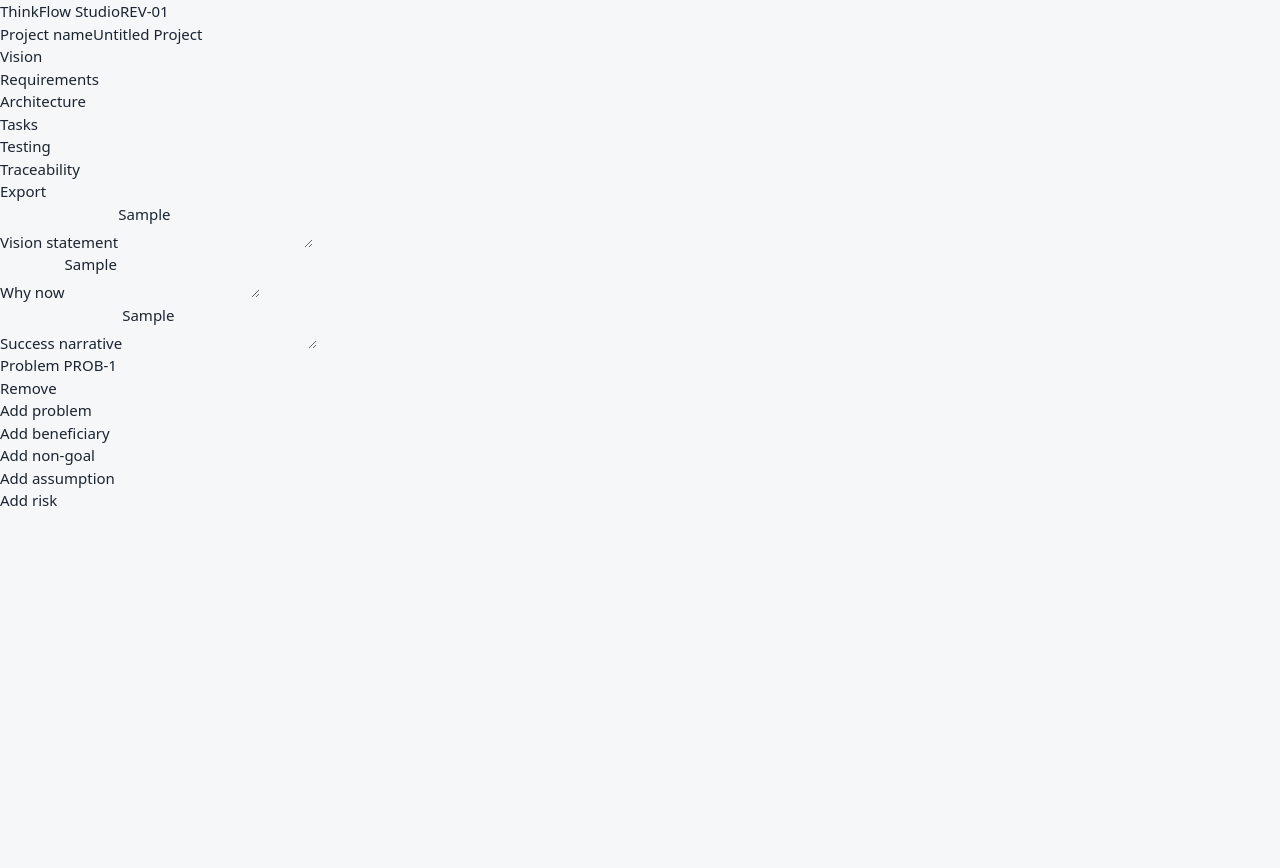
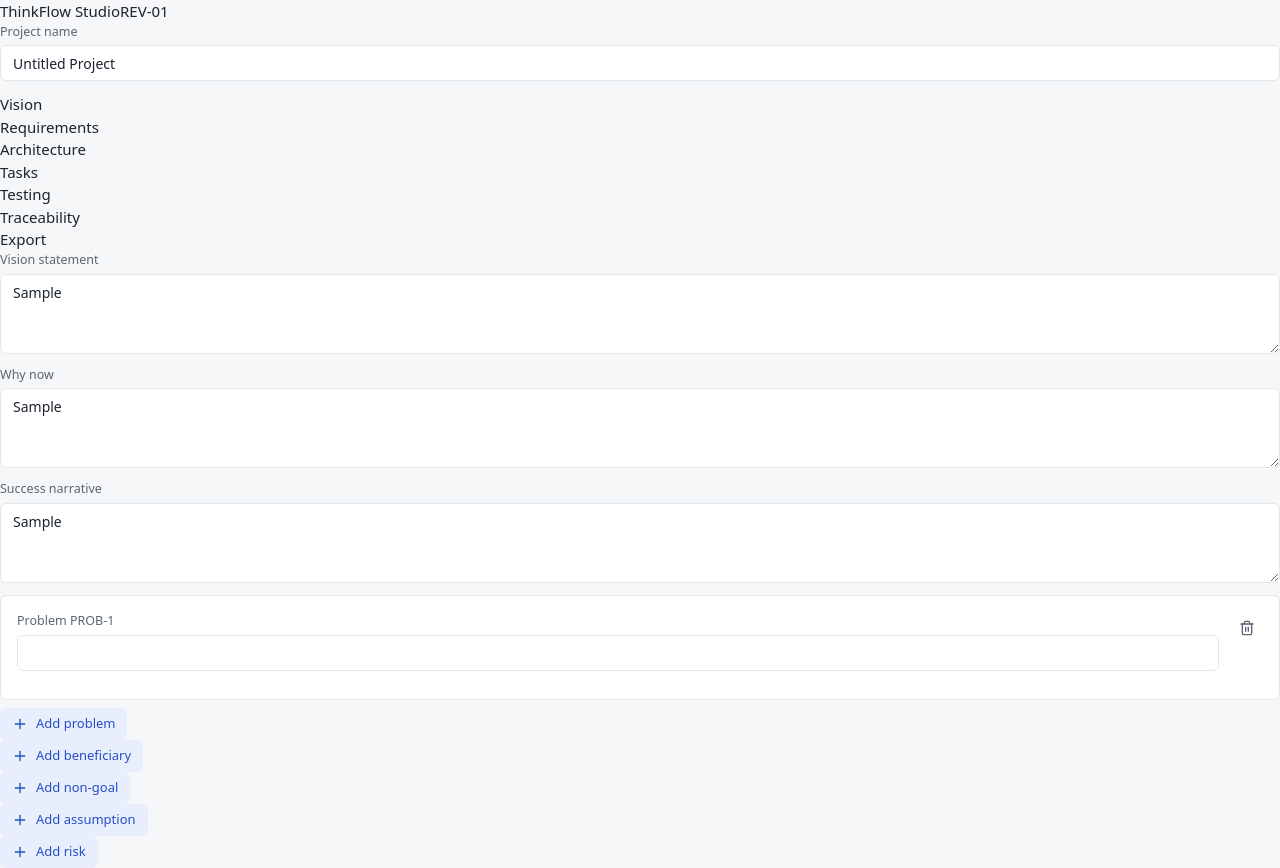
Before and after one commit to WaseemAbbaspk/ThinkFlow, a React (Vite) app in the folder app/: page / in a window 1280 px wide. Both pictures are taken after typing "Sample", "Sample", "Sample" into the empty fields and a click on the button "Add problem". Before the commit the page ends 800 px from the top, so only its background shows below. Built offline with nearby package versions, Linux system fonts and the light colour scheme.

Commit message:
Rebuild form inputs on shadcn primitives, keeping native selects and the public API

```diff
--- a/app/src/components/inputs.tsx
+++ b/app/src/components/inputs.tsx
@@ -1,13 +1,36 @@
 import React, { useId } from 'react';
+import { Input } from '@/components/ui/input';
+import { Textarea } from '@/components/ui/textarea';
+import { Label } from '@/components/ui/label';
+import { Card } from '@/components/ui/card';
+import { Button } from '@/components/ui/button';
+import { Plus, Trash2 } from 'lucide-react';
+import { cn } from '@/lib/utils';
+
+/* Radix Select has no multiple-selection mode, and the stage forms are driven in tests via
+   userEvent.selectOptions(getByLabelText(...)). Both need native <select> semantics, so these
+   stay native elements and are styled to match the shadcn inputs. */
+const selectClass = cn(
+  'flex w-full rounded-[6px] border border-input bg-card px-3 py-1.5 text-sm text-foreground',
+  'focus-visible:outline-none focus-visible:border-ring focus-visible:ring-2 focus-visible:ring-accent',
+);
+
+function Field({ id, label, children }: { id: string; label: string; children: React.ReactNode }) {
+  return (
+    <div className="mb-3 flex flex-col gap-1">
+      <Label htmlFor={id}>{label}</Label>
+      {children}
+    </div>
+  );
+}
 
 export interface TextFieldProps { label: string; value: string; onChange: (value: string) => void; }
 export function TextField({ label, value, onChange }: TextFieldProps) {
   const id = useId();
   return (
-    <div className="field">
-      <label htmlFor={id}>{label}</label>
-      <input id={id} type="text" value={value} onChange={e => onChange(e.target.value)} />
-    </div>
+    <Field id={id} label={label}>
+      <Input id={id} type="text" value={value} onChange={e => onChange(e.target.value)} />
+    </Field>
   );
 }
 
@@ -15,10 +38,9 @@ export interface TextAreaProps { label: string; value: string; onChange: (value:
 export function TextArea({ label, value, onChange }: TextAreaProps) {
   const id = useId();
   return (
-    <div className="field">
-      <label htmlFor={id}>{label}</label>
-      <textarea id={id} value={value} onChange={e => onChange(e.target.value)} />
-    </div>
+    <Field id={id} label={label}>
+      <Textarea id={id} value={value} onChange={e => onChange(e.target.value)} />
+    </Field>
   );
 }
 
@@ -29,12 +51,11 @@ export interface SelectFieldProps {
 export function SelectField({ label, value, options, onChange }: SelectFieldProps) {
   const id = useId();
   return (
-    <div className="field">
-      <label htmlFor={id}>{label}</label>
-      <select id={id} value={value} onChange={e => onChange(e.target.value)}>
+    <Field id={id} label={label}>
+      <select id={id} className={selectClass} value={value} onChange={e => onChange(e.target.value)}>
         {options.map(o => <option key={o.value} value={o.value}>{o.label}</option>)}
       </select>
-    </div>
+    </Field>
   );
 }
 
@@ -52,12 +73,17 @@ export function LinkSelect({ label, value, options, onChange, multiple }: LinkSe
     }
   }
   return (
-    <div className="field">
-      <label htmlFor={id}>{label}</label>
-      <select id={id} multiple={multiple} value={value} onChange={handleChange}>
+    <Field id={id} label={label}>
+      <select
+        id={id}
+        multiple={multiple}
+        className={cn(selectClass, multiple && 'min-h-24')}
+        value={value}
+        onChange={handleChange}
+      >
         {options.map(o => <option key={o.value} value={o.value}>{o.label}</option>)}
       </select>
-    </div>
+    </Field>
   );
 }
 
@@ -67,14 +93,27 @@ export interface RepeatableListProps<T> {
 }
 export function RepeatableList<T>({ items, onAdd, renderItem, onRemove, addLabel }: RepeatableListProps<T>) {
   return (
-    <div className="repeatable-list">
+    <div className="flex flex-col gap-2">
       {items.map((item, i) => (
-        <div className="repeatable-list-item" key={i}>
-          {renderItem(item, i)}
-          <button type="button" onClick={() => onRemove(i)}>Remove</button>
-        </div>
+        <Card key={i} className="p-4">
+          <div className="flex items-start gap-3">
+            <div className="min-w-0 flex-1">{renderItem(item, i)}</div>
+            <Button
+              variant="ghost"
+              size="icon"
+              aria-label="Remove"
+              className="text-muted-foreground hover:text-warn"
+              onClick={() => onRemove(i)}
+            >
+              <Trash2 aria-hidden="true" />
+            </Button>
+          </div>
+        </Card>
       ))}
-      <button type="button" onClick={onAdd}>{addLabel}</button>
+      <Button variant="secondary" size="sm" className="self-start" onClick={onAdd}>
+        <Plus aria-hidden="true" />
+        {addLabel}
+      </Button>
     </div>
   );
 }
```
Also changed, not shown: 1 other file (tests, documents, lock files or other folders).
